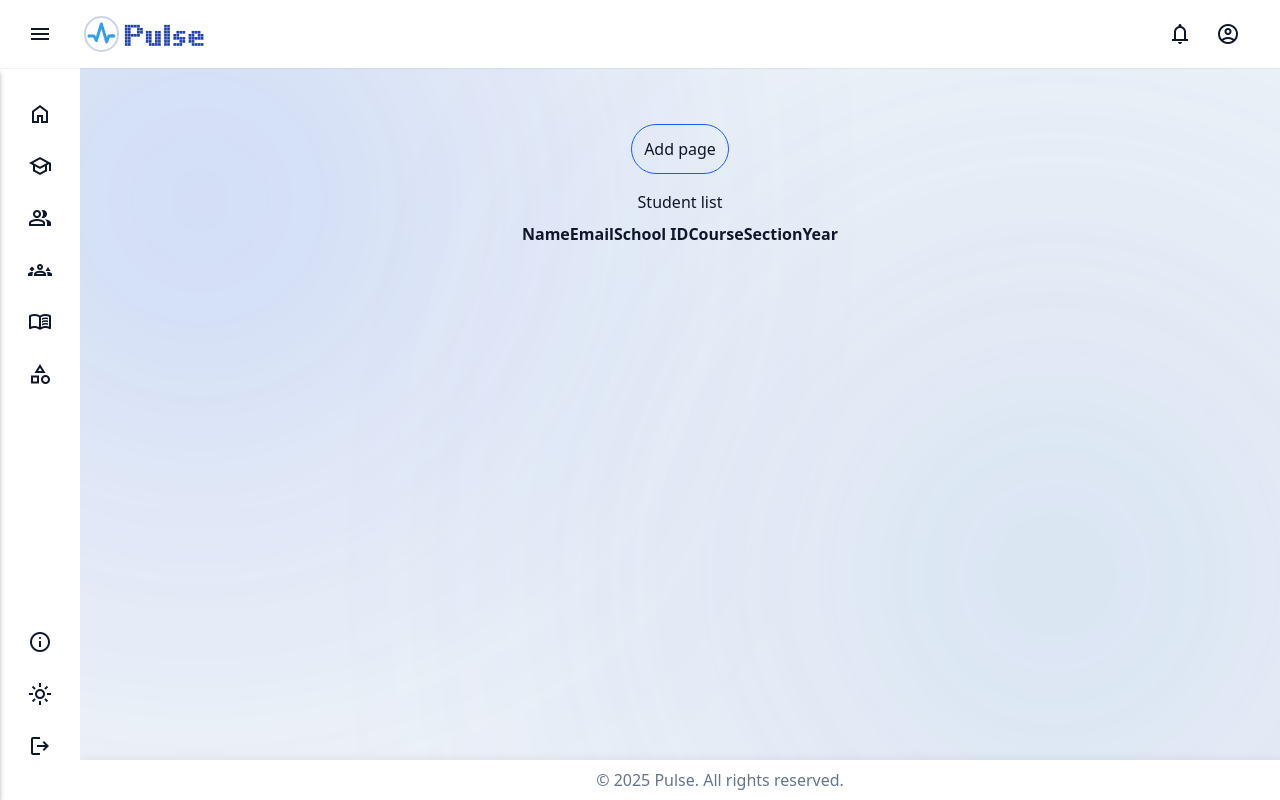
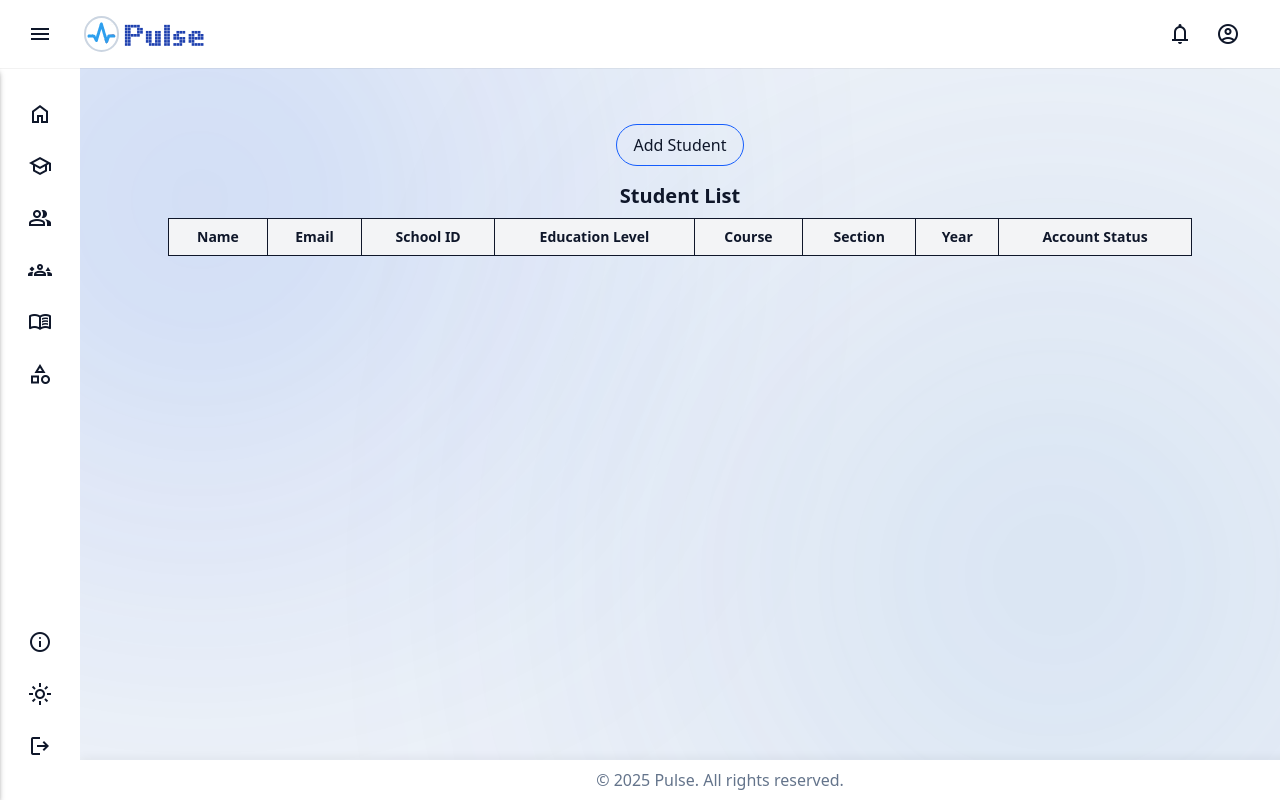
Before and after one commit to JosephCanzana/Pulse, a Flask app: page /admin/student in a window 1280 px wide. Run offline with Flask 3, Linux system fonts and the light colour scheme; a user stored in the database is signed in; data comes from the database, SQL or seed files in the repository; lists and menus that the app fills with data are empty.

Commit message:
Update join for admin lists

```diff
--- a/app.py
+++ b/app.py
@@ -240,22 +240,30 @@ def admin():
 @login_required
 def admin_student():
     query = text("""
-        SELECT
-            Users.id AS user_id,
-            Users.first_name,
-            Users.last_name,
-            Users.email,
-            Users.school_id,
-            StudentProfile.id AS profile_id,
-            StudentProfile.course_id,
-            StudentProfile.section_id,
-            StudentProfile.year_id
-        FROM Users
-        JOIN StudentProfile ON Users.id = StudentProfile.user_id
-        WHERE Users.role = 'student'
+    SELECT
+        Users.id AS user_id,
+        Users.first_name,
+        Users.middle_name,
+        Users.last_name,
+        Users.email,
+        Users.school_id,
+        Users.is_verified,
+        StudentProfile.id AS profile_id,
+        EducationLevel.name AS education_level_name,
+        Course.name AS course_name,
+        Section.name AS section_name,
+        AcademicYear.name AS academic_year_name
+    FROM Users
+    JOIN StudentProfile ON Users.id = StudentProfile.user_id
+    LEFT JOIN EducationLevel ON StudentProfile.education_level_id = EducationLevel.id
+    LEFT JOIN Course ON StudentProfile.course_id = Course.id
+    LEFT JOIN Section ON StudentProfile.section_id = Section.id
+    LEFT JOIN AcademicYear ON StudentProfile.year_id = AcademicYear.id
+    WHERE Users.role = 'student'
+    ORDER BY Users.last_name, Users.first_name
     """)
 
-    students = db.session.execute(query).fetchall()
+    students = db.session.execute(query).mappings().all()
     return render_template("admin/student/list.html", students=students)
 
 
@@ -316,18 +324,25 @@ def admin_student_add():
 @login_required
 def admin_teacher():
     query = text("""
-        SELECT
-            Users.id AS user_id,
-            Users.first_name,
-            Users.last_name,
-            Users.email,
-            Users.school_id,
-            TeacherProfile.id AS profile_id,
-            TeacherProfile.education_level_id,
-            TeacherProfile.department_id
-        FROM Users
-        JOIN TeacherProfile ON Users.id = TeacherProfile.user_id
+    SELECT
+        Users.id AS user_id,
+        Users.first_name,
+        Users.middle_name,
+        Users.last_name,
+        Users.email,
+        Users.school_id,
+        Users.is_verified,
+        TeacherProfile.id AS profile_id,
+        EducationLevel.name AS education_level_name,
+        Department.name AS department_name
+    FROM Users
+    JOIN TeacherProfile ON Users.id = TeacherProfile.user_id
+    LEFT JOIN EducationLevel ON TeacherProfile.education_level_id = EducationLevel.id
+    LEFT JOIN Department ON TeacherProfile.department_id = Department.id
+    WHERE Users.role = 'teacher'
+    ORDER BY Users.last_name, Users.first_name
     """)
+
     teachers = db.session.execute(query).mappings().all()
     return render_template("admin/teacher/list.html", teachers=teachers)
 
@@ -379,8 +394,19 @@ def admin_teacher_add():
 @app.route("/admin/course")
 @login_required
 def admin_course():
-    courses = db.session.execute(text("SELECT * FROM Course")).mappings().all()
+    query = text("""
+        SELECT
+            Course.id AS course_id,
+            Course.name AS course_name,
+            EducationLevel.name AS education_level_name
+        FROM Course
+        LEFT JOIN EducationLevel ON Course.education_level_id = EducationLevel.id
+        ORDER BY Course.name
+    """)
+
+    courses = db.session.execute(query).mappings().all()
     return render_template("admin/course/list.html", courses=courses)
+
 
 @app.route("/admin/course/add", methods=["POST", "GET"])
 @login_required
@@ -419,8 +445,19 @@ def admin_course_add():
 @app.route("/admin/department")
 @login_required
 def admin_department():
-    departments = db.session.execute(text("SELECT * FROM Department")).mappings().all()
+    query = text("""
+        SELECT
+            Department.id AS department_id,
+            Department.name AS department_name,
+            EducationLevel.name AS education_level_name
+        FROM Department
+        LEFT JOIN EducationLevel ON Department.education_level_id = EducationLevel.id
+        ORDER BY Department.name
+    """)
+
+    departments = db.session.execute(query).mappings().all()
     return render_template("admin/department/list.html", departments=departments)
+
 
 @app.route("/admin/department/add", methods=["POST", "GET"])
 @login_required
@@ -453,7 +490,17 @@ def admin_department_add():
 @app.route("/admin/subject")
 @login_required
 def admin_subject():
-    subjects = db.session.execute(text("SELECT * FROM Subject")).mappings().all()
+    query = text("""
+        SELECT
+            Subject.id AS subject_id,
+            Subject.name AS subject_name,
+            EducationLevel.name AS education_level_name
+        FROM Subject
+        LEFT JOIN EducationLevel ON Subject.education_level_id = EducationLevel.id
+        ORDER BY Subject.name
+    """)
+
+    subjects = db.session.execute(query).mappings().all()
     return render_template("admin/subject/list.html", subjects=subjects)
 
 
--- a/static/css/output.css
+++ b/static/css/output.css
@@ -7,7 +7,12 @@
       "Segoe UI Emoji", "Segoe UI Symbol", "Noto Color Emoji";
     --font-mono: ui-monospace, SFMono-Regular, Menlo, Monaco, Consolas, "Liberation Mono",
       "Courier New", monospace;
+    --color-red-600: oklch(57.7% 0.245 27.325);
+    --color-green-600: oklch(62.7% 0.194 149.214);
     --color-blue-600: oklch(54.6% 0.245 262.881);
+    --color-gray-50: oklch(98.5% 0.002 247.839);
+    --color-gray-100: oklch(96.7% 0.003 264.542);
+    --color-gray-400: oklch(70.7% 0.022 261.325);
     --color-black: #000;
     --color-white: #fff;
     --spacing: 0.25rem;
@@ -16,8 +21,7 @@
     --container-md: 28rem;
     --container-lg: 32rem;
     --container-3xl: 48rem;
-    --text-xs: 0.75rem;
-    --text-xs--line-height: calc(1 / 0.75);
+    --container-5xl: 64rem;
     --text-sm: 0.875rem;
     --text-sm--line-height: calc(1.25 / 0.875);
     --text-base: 1rem;
@@ -444,6 +448,9 @@
   .max-w-3xl {
     max-width: var(--container-3xl);
   }
+  .max-w-5xl {
+    max-width: var(--container-5xl);
+  }
   .max-w-\[90\%\] {
     max-width: 90%;
   }
@@ -464,6 +471,9 @@
   }
   .flex-1 {
     flex: 1;
+  }
+  .border-collapse {
+    border-collapse: collapse;
   }
   .-translate-x-full {
     --tw-translate-x: -100%;
@@ -628,6 +638,9 @@
   .border-blue-600 {
     border-color: var(--color-blue-600);
   }
+  .border-gray-400 {
+    border-color: var(--color-gray-400);
+  }
   .bg-\[var\(--clr-bg\)\] {
     background-color: var(--clr-bg);
   }
@@ -661,6 +674,9 @@
       background-color: color-mix(in oklab, var(--color-black) 40%, transparent);
     }
   }
+  .bg-gray-100 {
+    background-color: var(--color-gray-100);
+  }
   .bg-gradient-to-r {
     --tw-gradient-position: to right in oklab;
     background-image: linear-gradient(var(--tw-gradient-stops));
@@ -688,6 +704,9 @@
   .p-12 {
     padding: calc(var(--spacing) * 12);
   }
+  .px-3 {
+    padding-inline: calc(var(--spacing) * 3);
+  }
   .px-4 {
     padding-inline: calc(var(--spacing) * 4);
   }
@@ -705,6 +724,9 @@
   }
   .py-1\.5 {
     padding-block: calc(var(--spacing) * 1.5);
+  }
+  .py-2 {
+    padding-block: calc(var(--spacing) * 2);
   }
   .py-2\.5 {
     padding-block: calc(var(--spacing) * 2.5);
@@ -827,6 +849,12 @@
   }
   .text-\[var\(--clr-txt-secondary\)\] {
     color: var(--clr-txt-secondary);
+  }
+  .text-green-600 {
+    color: var(--color-green-600);
+  }
+  .text-red-600 {
+    color: var(--color-red-600);
   }
   .text-white {
     color: var(--color-white);
@@ -1036,6 +1064,20 @@
       }
     }
   }
+  .hover\:bg-blue-600 {
+    &:hover {
+      @media (hover: hover) {
+        background-color: var(--color-blue-600);
+      }
+    }
+  }
+  .hover\:bg-gray-50 {
+    &:hover {
+      @media (hover: hover) {
+        background-color: var(--color-gray-50);
+      }
+    }
+  }
   .hover\:text-\[var\(--clr-bg\)\] {
     &:hover {
       @media (hover: hover) {
@@ -1054,6 +1096,13 @@
     &:hover {
       @media (hover: hover) {
         color: var(--clr-txt-hover);
+      }
+    }
+  }
+  .hover\:text-white {
+    &:hover {
+      @media (hover: hover) {
+        color: var(--color-white);
       }
     }
   }
--- a/templates/admin/student/list.html
+++ b/templates/admin/student/list.html
@@ -1,39 +1,51 @@
 {% extends "layout.html" %}
 
 {% block title %}
-  Student list
+  Student List
 {% endblock %}
 
 {% block main %}
-<!-- TODO: edit css styling(make it better) -->
- <div class="flex items-center justify-center flex-col">
-   <a href="{{ url_for('admin_student_add') }}" class="rounded-full border-1 m-2 border-blue-600 p-3">Add page</a>
-   <h1 class="m-2">Student list</h1>
-   <table>
-      <thead>
+<div class="flex flex-col items-center justify-center">
+  <a href="{{ url_for('admin_student_add') }}"
+     class="m-2 rounded-full border border-blue-600 px-4 py-2 hover:bg-blue-600 hover:text-white transition">
+     Add Student
+  </a>
+
+  <h1 class="m-2 text-xl font-semibold">Student List</h1>
+
+  <table class="border-collapse border border-gray-400 text-sm w-full max-w-5xl">
+    <thead class="bg-gray-100">
       <tr>
-          <th>Name</th>
-          <th>Email</th>
-          <th>School ID</th>
-          <th>Course</th>
-          <th>Section</th>
-          <th>Year</th>
+        <th class="border px-3 py-2">Name</th>
+        <th class="border px-3 py-2">Email</th>
+        <th class="border px-3 py-2">School ID</th>
+        <th class="border px-3 py-2">Education Level</th>
+        <th class="border px-3 py-2">Course</th>
+        <th class="border px-3 py-2">Section</th>
+        <th class="border px-3 py-2">Year</th>
+        <th class="border px-3 py-2">Account Status</th>
       </tr>
     </thead>
     <tbody>
       {% for s in students %}
-        <tr>
-          <td>{{ s.first_name }} {{ s.last_name }}</td>
-          <td>{{ s.email }}</td>
-          <td>{{ s.school_id }}</td>
-          <td>{{ s.course_id }}</td>
-          <td>{{ s.section_id }}</td>
-          <td>{{ s.year_id }}</td>
+      <tr class="hover:bg-gray-50">
+        <td class="border px-3 py-2">{{ s.first_name }} {{ s.last_name }}</td>
+        <td class="border px-3 py-2">{{ s.email }}</td>
+        <td class="border px-3 py-2">{{ s.school_id }}</td>
+        <td class="border px-3 py-2">{{ s.education_level_name or 'N/A' }}</td>
+        <td class="border px-3 py-2">{{ s.course_name or 'N/A' }}</td>
+        <td class="border px-3 py-2">{{ s.section_name or 'N/A' }}</td>
+        <td class="border px-3 py-2">{{ s.academic_year_name or 'N/A' }}</td>
+        <td class="border px-3 py-2 text-center">
+          {% if s.is_verified %}
+            <span class="text-green-600 font-medium">Activated</span>
+          {% else %}
+            <span class="text-red-600 font-medium">Not Activated</span>
+          {% endif %}
+        </td>
       </tr>
       {% endfor %}
     </tbody>
   </table>
-
 </div>
-
 {% endblock %}
```
Also changed, not shown: templates/admin/course/list.html (+17 -13 lines), templates/admin/department/list.html (+25 -8 lines), templates/admin/subject/list.html (+25 -7 lines), templates/admin/teacher/list.html (+22 -13 lines). Lines whose indentation alone changed are shown as unchanged.
